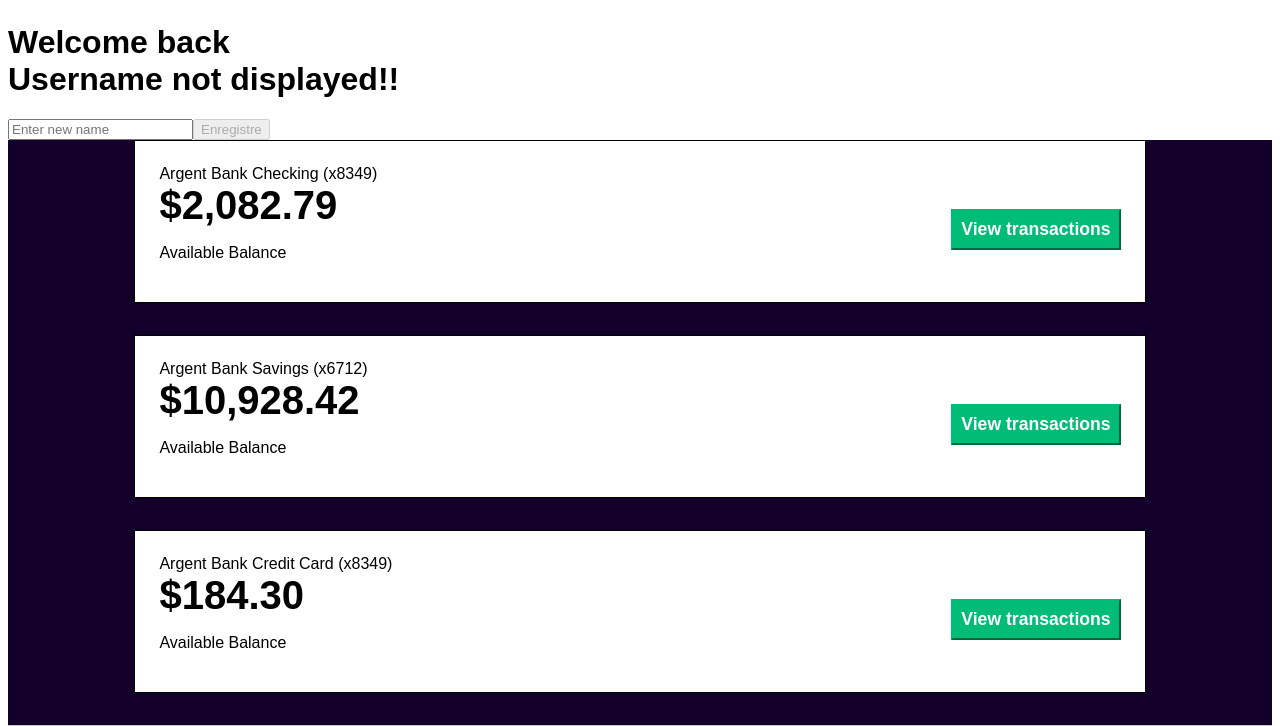
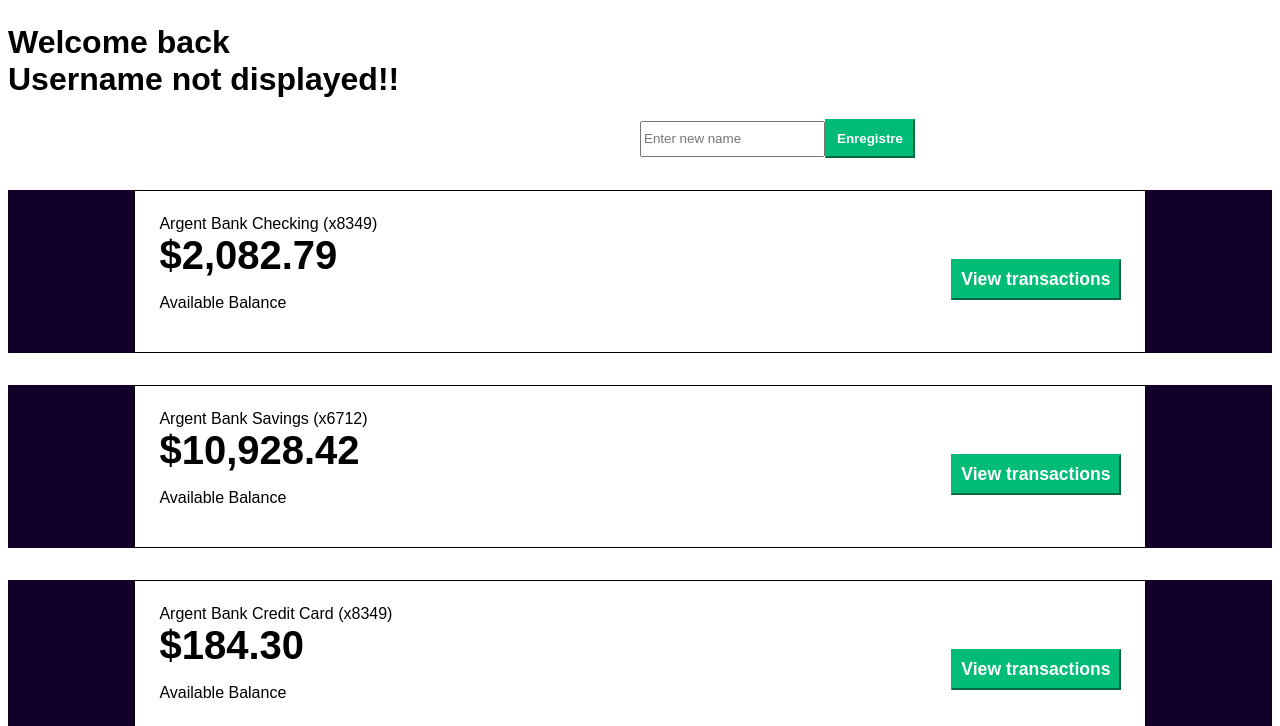
Before and after one commit to BangalyLeDeveloppeur/projet11.github, a React app in the folder proje11/: page /transaction in a window 1280 px wide. Both pictures are taken after a click on the button "Edit Name". Shown: the part 74-800 px from the top of the page. Built offline with nearby package versions, Linux system fonts and the light colour scheme.

Commit message:
travailler sur le styles de button edite

```diff
--- a/proje11/src/components/welcome/Welcome.js
+++ b/proje11/src/components/welcome/Welcome.js
@@ -38,7 +38,7 @@
 
         {isEditing ? (
           <>
-            <input
+            <input className="new-name"
               type="text"
               placeholder="Enter new name"
               value={newName}
--- a/proje11/src/components/welcome/_wellcom.scss
+++ b/proje11/src/components/welcome/_wellcom.scss
@@ -1,21 +1,41 @@
-
-.wellcom {
+.welcom {
   display: flex;
   justify-content: center;
   align-items: center;
   background-color: #12002b;
 
-.wellcom-header {
+}
+  .welcome-header {
     color: #fff;
     margin-bottom: 2rem;
-  button {
+  }
+
+  button.edit-button {
+    margin-left: 50%;
     border-color: #00bc77;
     background-color: #00bc77;
     color: #fff;
     font-weight: bold;
     padding: 10px;
     cursor: pointer;
+    input {
+      margin-left: 30%;
     }
+  }
+  button.save-button {
+    //margin-left: 50%;
+    border-color: #00bc77;
+    background-color: #00bc77;
+    color: #fff;
+    font-weight: bold;
+    padding: 10px;
+    cursor: pointer;
 
   }
+  .new-name {
+    margin-left: 50%;
+    height: 30px;
   }
+  h1{
+    color: black;
+  }
```
Also changed, not shown: 1 other file. Lines whose indentation alone changed are shown as unchanged.
